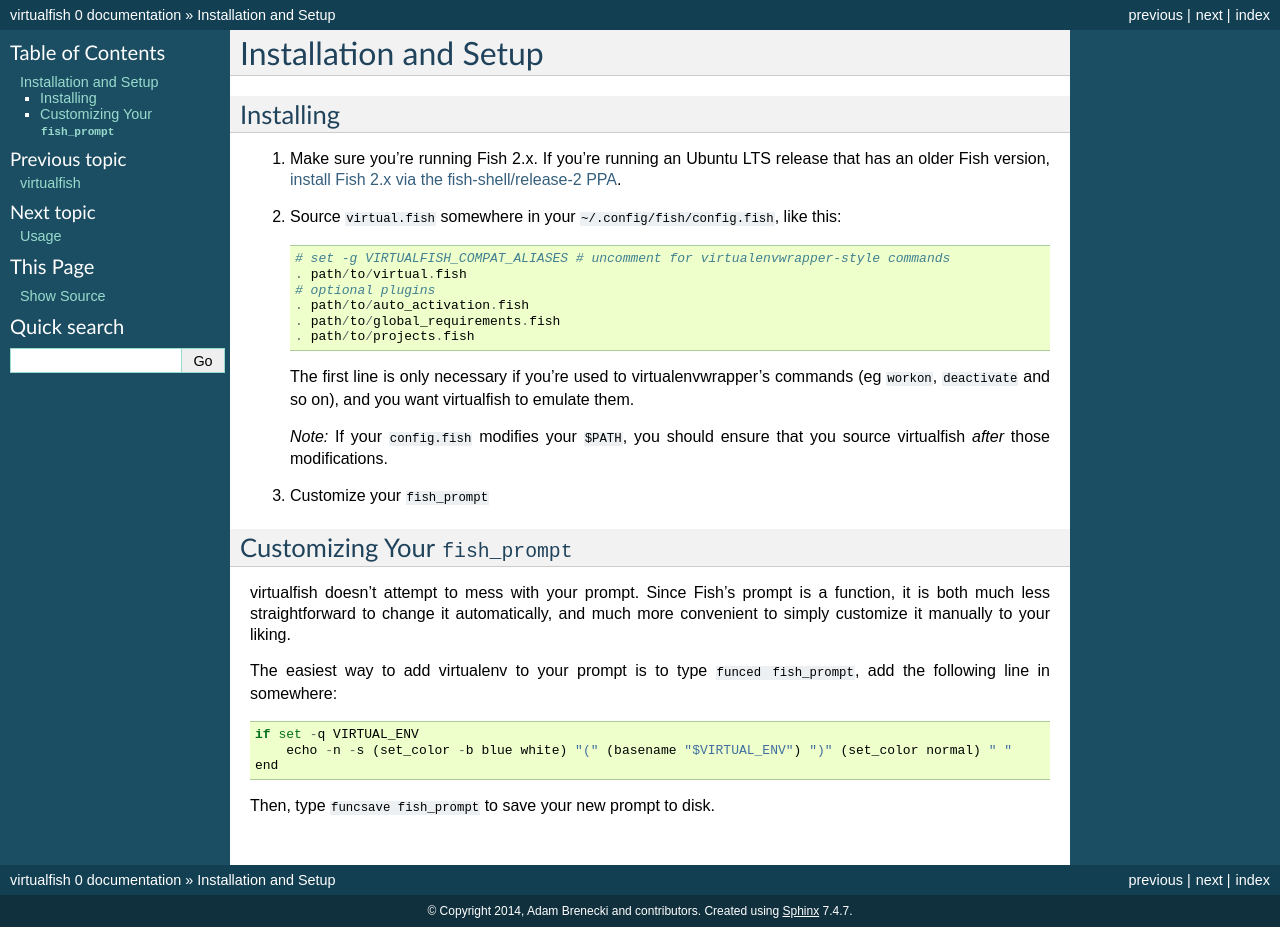
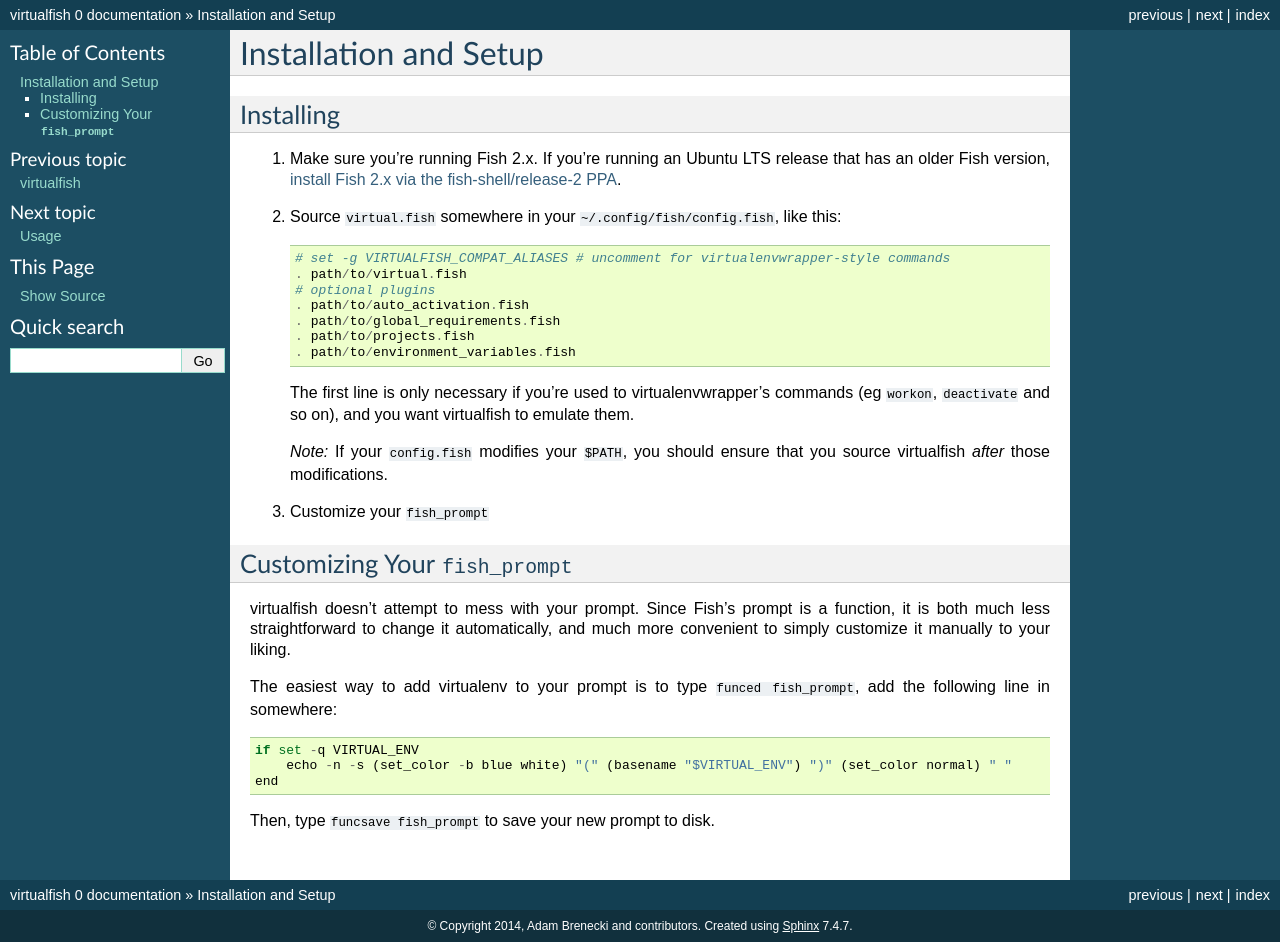
Before and after one commit to justinmayer/virtualfish, a Sphinx documentation site: the page built from docs/install.rst, in a window 1280 px wide. Built offline with Sphinx 7.4.7, drawn with Linux system fonts in a browser that asks for light colours.

Commit message:
Added environment variables plugin to install docs

```diff
--- a/docs/install.rst
+++ b/docs/install.rst
@@ -19,6 +19,7 @@ Installing
        . path/to/auto_activation.fish
        . path/to/global_requirements.fish
        . path/to/projects.fish
+       . path/to/environment_variables.fish
 
    The first line is only necessary if you're used to virtualenvwrapper's
    commands (eg ``workon``, ``deactivate`` and so on), and you want virtualfish
```
